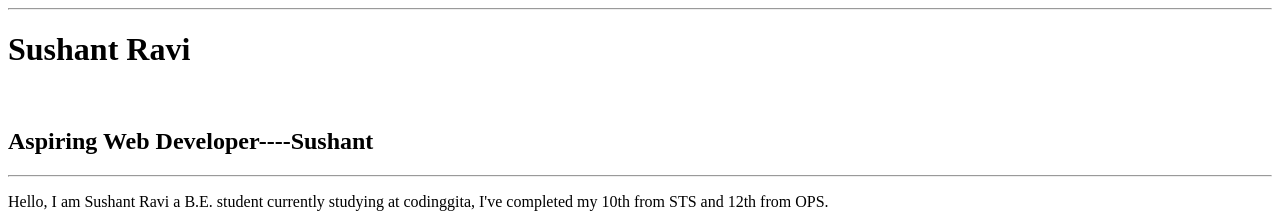
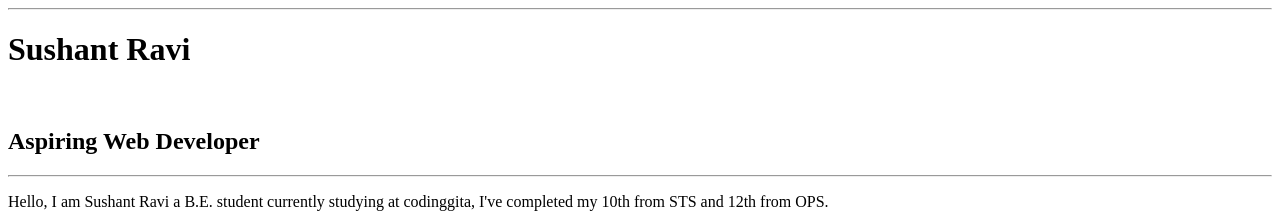
Before and after one commit to Sushant-Ravi14/HTML_Assignments, a plain HTML site: page Assignment1/bio.html in a window 1280 px wide. Shown: the top 218 px of the page. Drawn offline with Linux system fonts and the light colour scheme.

Commit message:
undo new changes

```diff
--- a/Assignment1/bio.html
+++ b/Assignment1/bio.html
@@ -8,7 +8,7 @@
 <body>
     <hr>
     <h1>Sushant Ravi</h1><br>
-    <h2>Aspiring Web Developer----Sushant</h2><hr>
+    <h2>Aspiring Web Developer</h2><hr>
 
     <p> Hello, I am Sushant Ravi a B.E. student currently studying at codinggita, I've completed my 10th from STS and 12th from OPS.</p><br>
 
```
